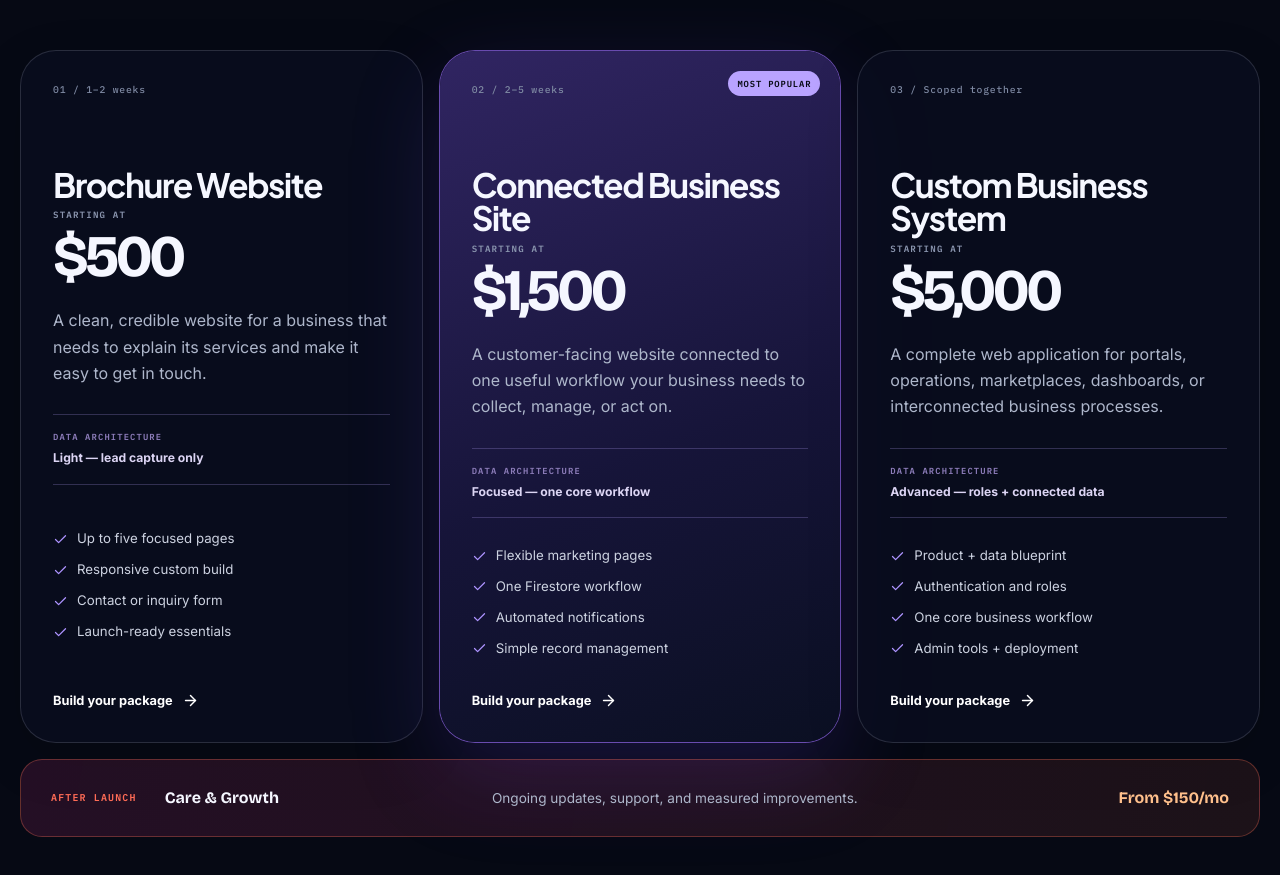
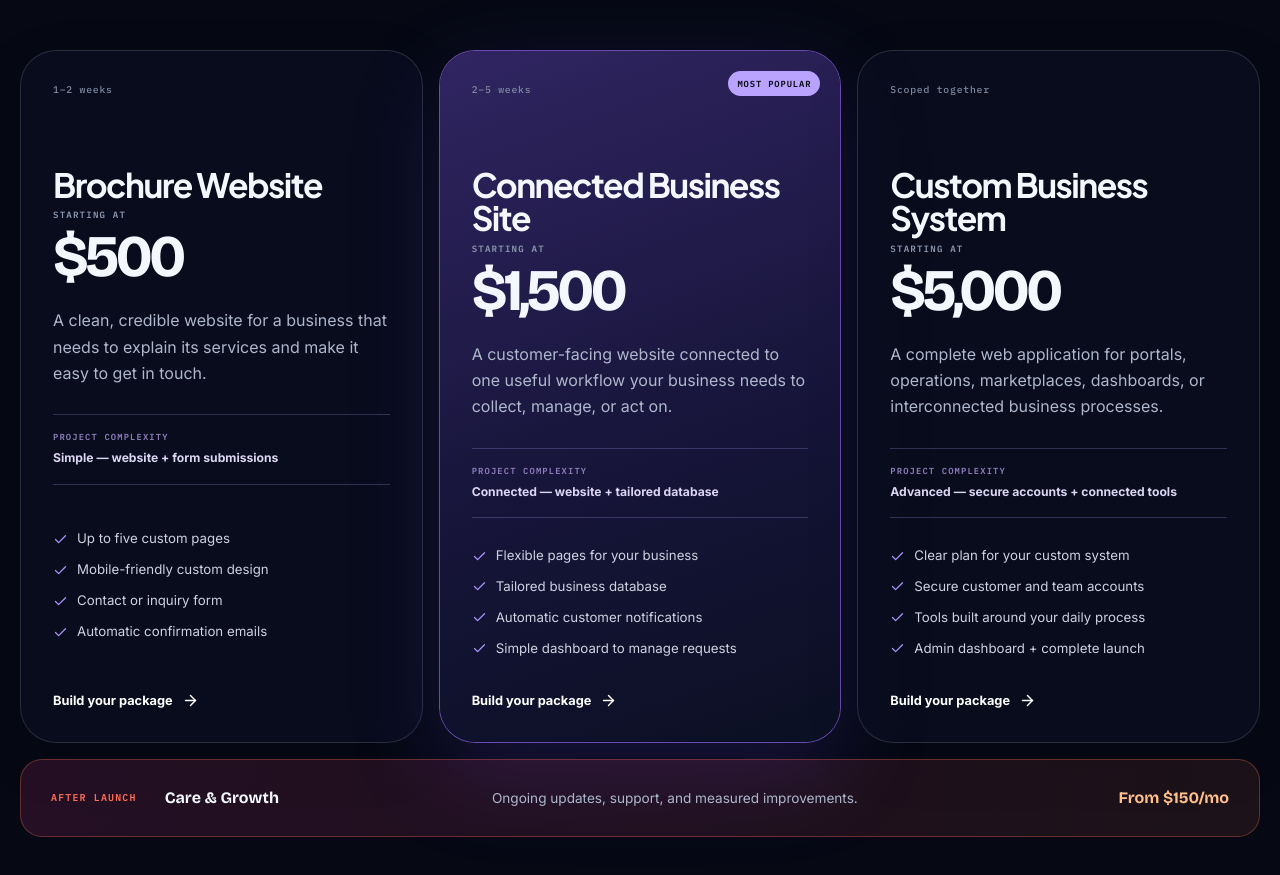
Before and after one commit to webdevRafa/rafa-the-dev, a React (Vite) app: page /#packages in a window 1280 px wide. Before the commit this address led to /. Shown: the part 3620-4495 px from the top of the page. Built offline with nearby package versions, Linux system fonts and the light colour scheme.

Commit message:
Simplify package descriptions

```diff
--- a/src/App.tsx
+++ b/src/App.tsx
@@ -683,7 +683,7 @@ function App() {
                     <span className="package-badge">MOST POPULAR</span>
                   )}
                   <p className="package-index">
-                    0{index + 1} / {item.timeline}
+                    {item.timeline}
                   </p>
                   <h3>{item.name}</h3>
                   <div className="package-price-wrap">
@@ -694,7 +694,7 @@ function App() {
                   </div>
                   <p>{item.note}</p>
                   <div className="package-architecture">
-                    <span>DATA ARCHITECTURE</span>
+                    <span>PROJECT COMPLEXITY</span>
                     <strong>{item.architecture}</strong>
                   </div>
                   <ul>
--- a/src/PackagePage.tsx
+++ b/src/PackagePage.tsx
@@ -107,7 +107,7 @@ function PackagePage() {
               <p>Friendly base pricing for the focused version. Add only the capabilities your project actually needs.</p>
               <dl>
                 <div><dt><Clock3 size={15} /> Typical timing</dt><dd>{servicePackage.timeline}</dd></div>
-                <div><dt><Database size={15} /> Data level</dt><dd>{servicePackage.architecture}</dd></div>
+                <div><dt><Database size={15} /> Project complexity</dt><dd>{servicePackage.architecture}</dd></div>
               </dl>
             </aside>
           </div>
--- a/src/packageCatalog.ts
+++ b/src/packageCatalog.ts
@@ -30,16 +30,16 @@ export const servicePackages: ServicePackage[] = [
     shortName: 'Brochure site',
     price: 500,
     timeline: '1–2 weeks',
-    architecture: 'Light — lead capture only',
+    architecture: 'Simple — website + form submissions',
     accent: 'cyan',
     note: 'A clean, credible website for a business that needs to explain its services and make it easy to get in touch.',
     idealFor: 'Local businesses, independent professionals, new ventures, and established companies replacing an outdated site.',
-    features: ['Up to five focused pages', 'Responsive custom build', 'Contact or inquiry form', 'Launch-ready essentials'],
+    features: ['Up to five custom pages', 'Mobile-friendly custom design', 'Contact or inquiry form', 'Automatic confirmation emails'],
     includes: [
       { title: 'Up to five pages', description: 'A practical page set such as Home, About, Services, Gallery, and Contact.' },
-      { title: 'Custom responsive design', description: 'A polished experience built for phones, tablets, and desktop screens.' },
-      { title: 'Lead capture', description: 'A secure inquiry form with confirmation email and an organized admin record.' },
-      { title: 'Launch foundation', description: 'Performance, accessibility, metadata, domain connection, and production deployment.' },
+      { title: 'Mobile-friendly custom design', description: 'A polished experience built to work beautifully on phones, tablets, and desktop screens.' },
+      { title: 'Inquiry forms + email follow-up', description: 'A secure form that organizes each inquiry and automatically confirms it with your potential customer.' },
+      { title: 'Ready to go live', description: 'Fast loading, accessibility, search-friendly basics, domain connection, and a complete website launch.' },
     ],
     addOns: [
       { id: 'search-visibility', name: 'Search visibility setup', description: 'Keyword-aware titles, descriptions, sitemap, robots rules, and search-console readiness.', price: 250 },
@@ -55,17 +55,17 @@ export const servicePackages: ServicePackage[] = [
     shortName: 'Connected site',
     price: 1500,
     timeline: '2–5 weeks',
-    architecture: 'Focused — one core workflow',
+    architecture: 'Connected — website + tailored database',
     featured: true,
     accent: 'violet',
     note: 'A customer-facing website connected to one useful workflow your business needs to collect, manage, or act on.',
     idealFor: 'Service businesses ready to move beyond a brochure site into bookings, deposits, structured requests, or managed records.',
-    features: ['Flexible marketing pages', 'One Firestore workflow', 'Automated notifications', 'Simple record management'],
+    features: ['Flexible pages for your business', 'Tailored business database', 'Automatic customer notifications', 'Simple dashboard to manage requests'],
     includes: [
       { title: 'Business website', description: 'The responsive marketing experience and launch foundation from the brochure package.' },
-      { title: 'Focused data model', description: 'A secure Firestore structure designed around one core customer or operational workflow.' },
-      { title: 'Workflow interface', description: 'A purpose-built form or flow for structured requests, applications, reservations, or intake.' },
-      { title: 'Record visibility', description: 'A lightweight admin view or organized record system so submissions are useful after they arrive.' },
+      { title: 'Tailored business database', description: 'A secure, organized place for the customer information and records your business needs to manage.' },
+      { title: 'Custom customer flow', description: 'A step-by-step experience for requests, applications, reservations, or customer intake.' },
+      { title: 'Simple management dashboard', description: 'View, organize, and update incoming requests from one convenient place.' },
     ],
     addOns: [
       { id: 'search-visibility', name: 'Search visibility setup', description: 'Technical on-page SEO, sitemap, structured metadata, and search-console readiness.', price: 300 },
@@ -82,16 +82,16 @@ export const servicePackages: ServicePackage[] = [
     shortName: 'Custom system',
     price: 5000,
     timeline: 'Scoped together',
-    architecture: 'Advanced — roles + connected data',
+    architecture: 'Advanced — secure accounts + connected tools',
     accent: 'coral',
     note: 'A complete web application for portals, operations, marketplaces, dashboards, or interconnected business processes.',
     idealFor: 'Businesses replacing spreadsheets and scattered tools, creating a client portal, or launching a custom digital product.',
-    features: ['Product + data blueprint', 'Authentication and roles', 'One core business workflow', 'Admin tools + deployment'],
+    features: ['Clear plan for your custom system', 'Secure customer and team accounts', 'Tools built around your daily process', 'Admin dashboard + complete launch'],
     includes: [
-      { title: 'Technical product blueprint', description: 'The users, records, permissions, workflows, and first release are mapped before development.' },
-      { title: 'Secure application foundation', description: 'Authentication, role-aware access, Firestore rules, indexes, and production infrastructure.' },
-      { title: 'Core workflow', description: 'One complete business process designed, built, tested, and connected to the underlying data.' },
-      { title: 'Operational workspace', description: 'Admin tools for the records, statuses, and actions your team needs to manage.' },
+      { title: 'Clear system plan', description: 'We map who will use the system, what they need to do, and what the first release should include.' },
+      { title: 'Secure accounts + access', description: 'Customers and team members can sign in and see only the tools and information meant for them.' },
+      { title: 'Custom business process', description: 'One complete day-to-day process is designed, built, tested, and connected from start to finish.' },
+      { title: 'Admin dashboard', description: 'Your team gets a central place to manage records, statuses, and important actions.' },
     ],
     addOns: [
       { id: 'search-ready-pages', name: 'Search-ready marketing pages', description: 'A public marketing layer with on-page SEO and conversion-focused content structure.', price: 350 },
```
